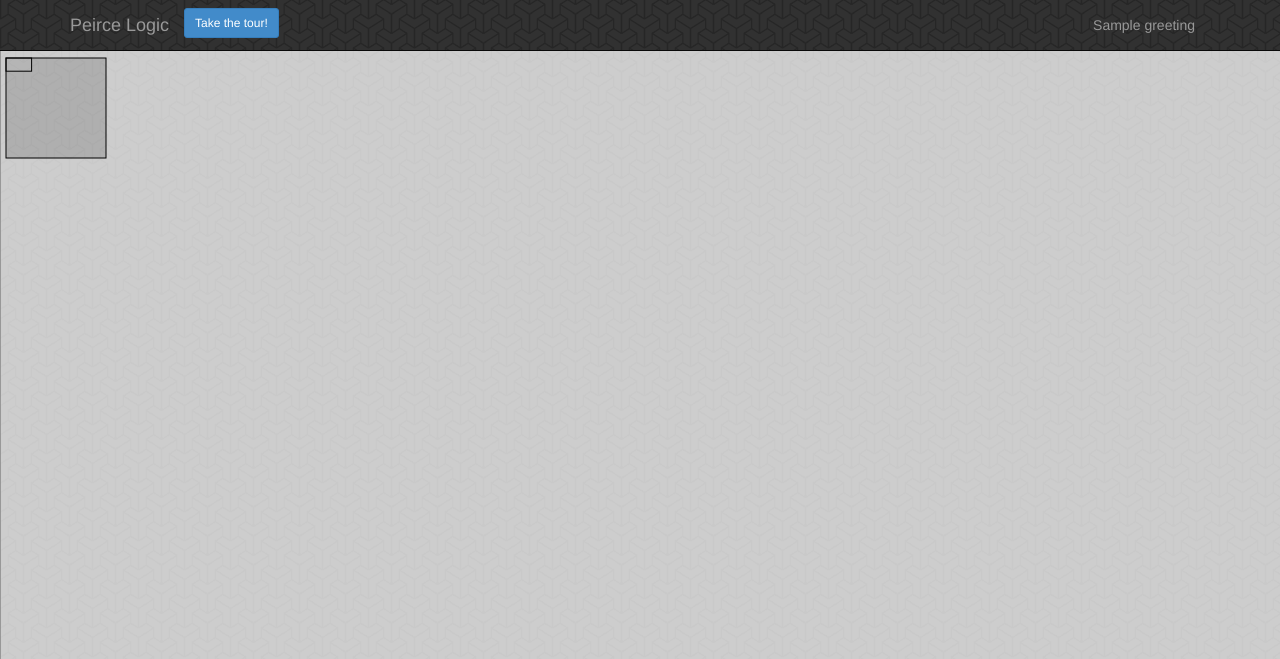
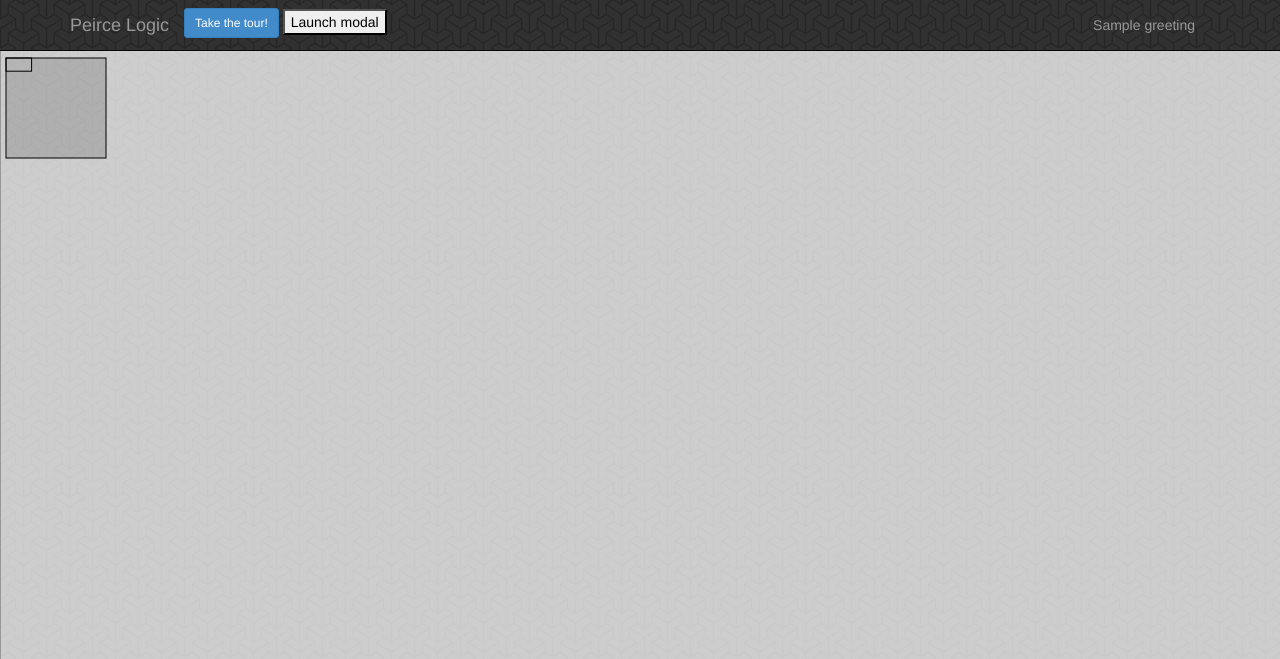
Before and after one commit to pdwood/Peirce-Logic, a Python web app: template appengine/templates/index.html in a window 1280 px wide. Shown: the top 659 px of the page. Run offline with Jinja, Linux system fonts and the light colour scheme; the template is opened without the code that fills it: most values are stand-ins (such as "Sample title", 1, 10 or a date in 2020); some libraries are stand-ins or nearby versions.

Commit message:
Modal template

```diff
--- a/appengine/templates/index.html
+++ b/appengine/templates/index.html
@@ -73,11 +73,33 @@
                 <button id="tourbutton" type="button" class="btn btn-primary btn-sm navbar-btn">
                     Take the tour!
                 </button>
+		<button type="button" data-toggle="modal" data-target="#myModal">
+		  Launch modal
+		</button>
             </div>
         </div>
         <div id="paper"></div>
         <div id="minimap"></div>
         <div class="col-sm-12" id="ModeLink" type="button"></div>
         <div id="timeline"></div>
+
+	<!-- Modal -->
+	<div class="modal fade" id="myModal" tabindex="-1" role="dialog" aria-labelledby="myModalLabel" aria-hidden="true">
+	  <div class="modal-dialog">
+	    <div class="modal-content">
+              <div class="modal-header">
+		<button type="button" class="close" data-dismiss="modal" aria-hidden="true">&times;</button>
+		<h4 class="modal-title">CASH RULES EVERTYHING AROUND ME C.R.E.A.M.</h4>
+              </div>
+              <div class="modal-body">
+		<textarea class="form-control" rows="3"></textarea>
+              </div>
+              <div class="modal-footer">
+		<button type="button" class="btn btn-default" data-dismiss="modal">Close</button>
+		<button type="button" class="btn btn-primary">Save changes</button>
+              </div>
+	    </div><!-- /.modal-content -->
+	  </div><!-- /.modal-dialog -->
+	</div><!-- /.modal -->
     </body>
 </html>
```
